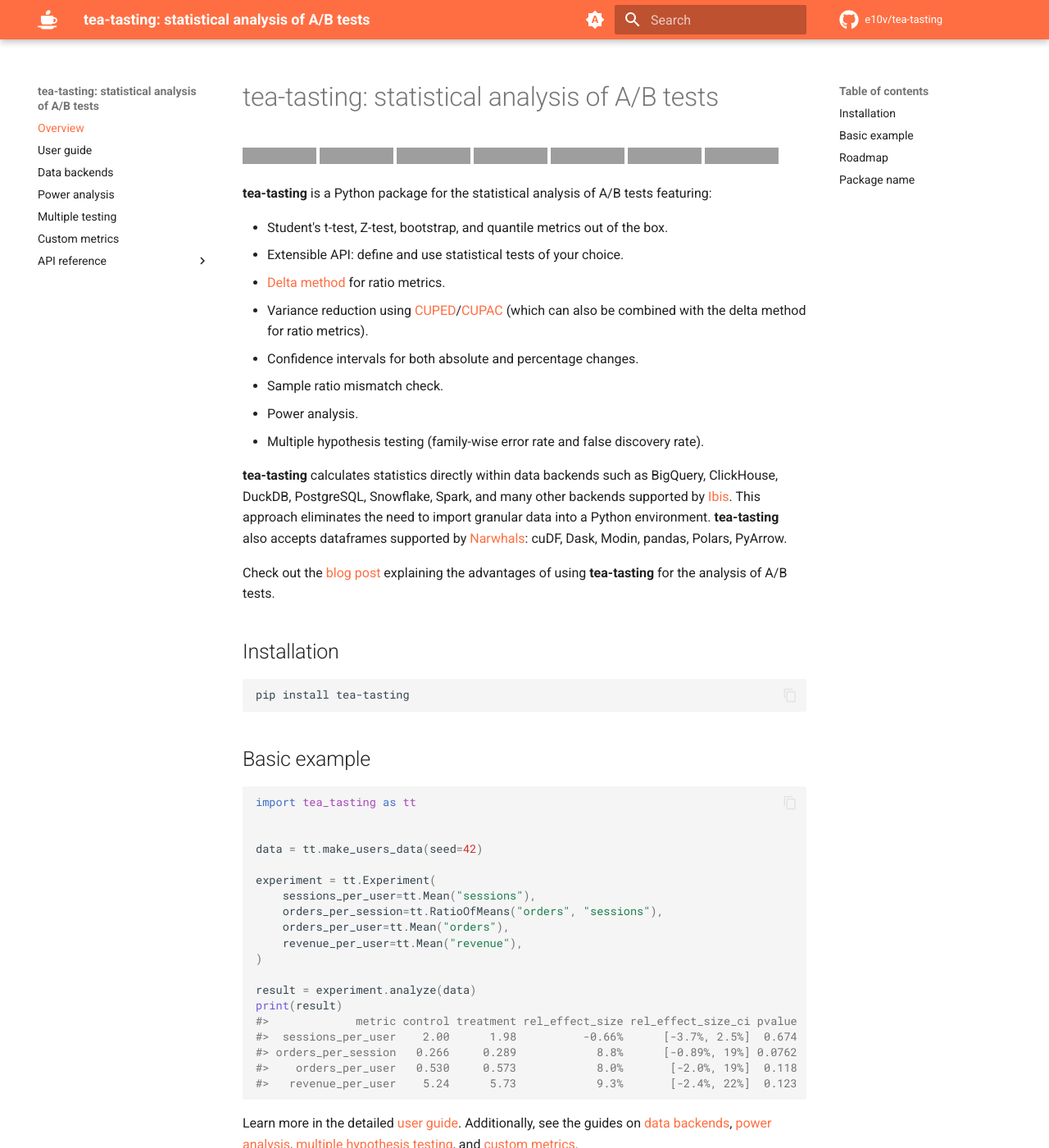
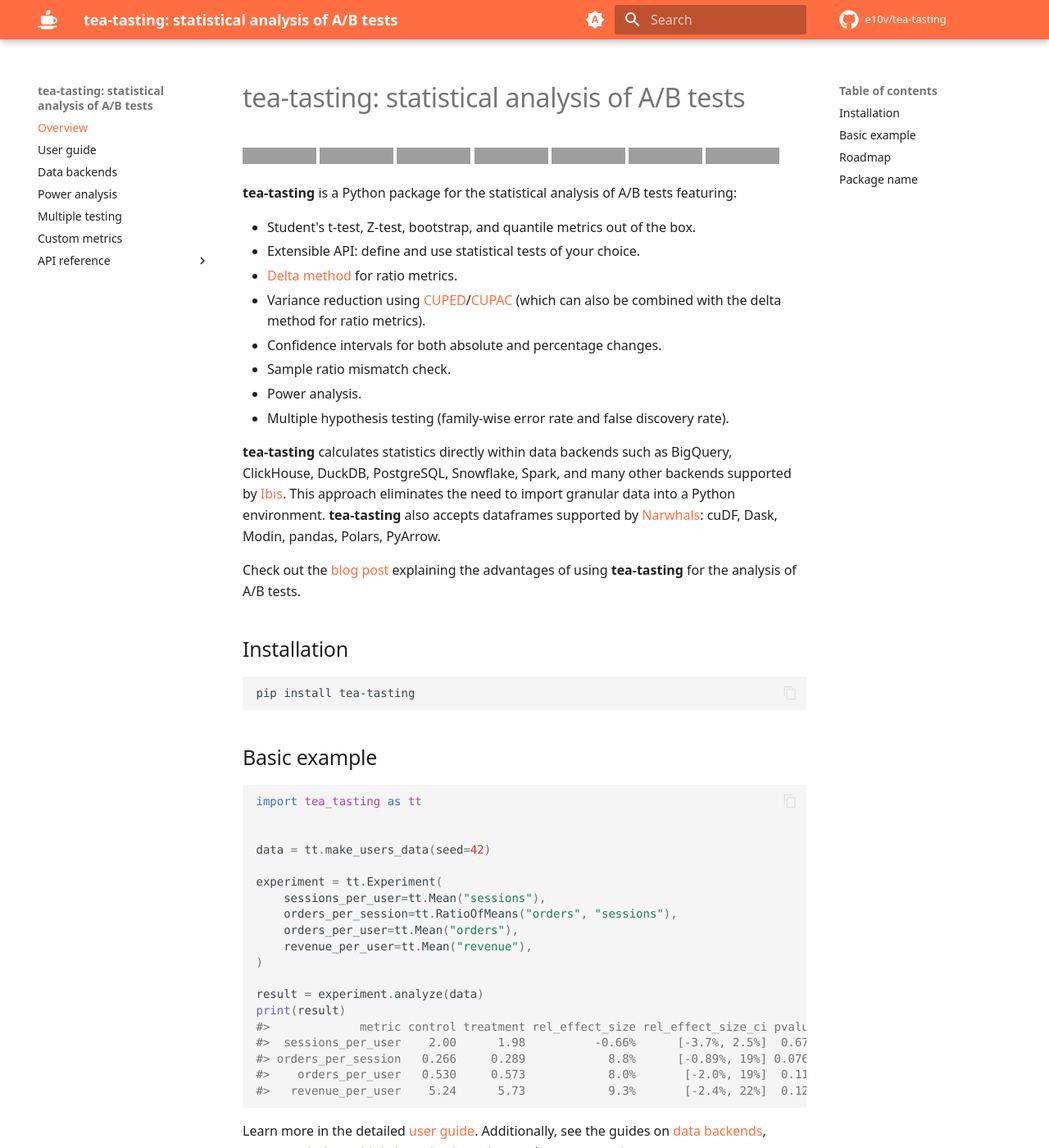
Before and after one commit to e10v/tea-tasting, an MkDocs documentation site: the page built from docs/index.md, in a window 1280 px wide and 1400 px high. Shown: the whole window at 82% size. Built offline with MkDocs 1.6.1 and Material for MkDocs 9.7.7, drawn with Linux system fonts in a browser that asks for light colours; comment, search, counter and statistics services are not loaded; grey boxes are pictures that could not be loaded.

Commit message:
Change docs fonts

```diff
--- /dev/null
+++ b/docs/stylesheets/extra.css
@@ -0,0 +1,10 @@
+:root {
+  --md-code-font: SFMono-Regular, Menlo, Monaco, Consolas, "Liberation Mono", "Courier New", monospace;
+  --md-text-font: system-ui, -apple-system, "Segoe UI", Roboto, "Helvetica Neue", "Noto Sans", "Liberation Sans", Arial, sans-serif, "Apple Color Emoji", "Segoe UI Emoji", "Segoe UI Symbol", "Noto Color Emoji";
+}
+.md-typeset code {
+  font-size: .875em;
+}
+.md-typeset ol li,.md-typeset ul li {
+  margin-bottom: .25em
+}
--- a/mkdocs.yml
+++ b/mkdocs.yml
@@ -81,3 +81,6 @@ markdown_extensions:
   - pymdownx.superfences
   - toc:
       permalink: "#"
+
+extra_css:
+  - stylesheets/extra.css
```
